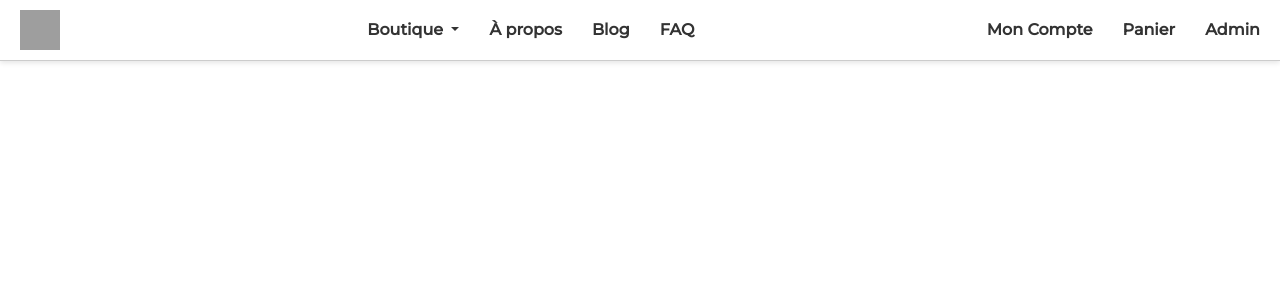
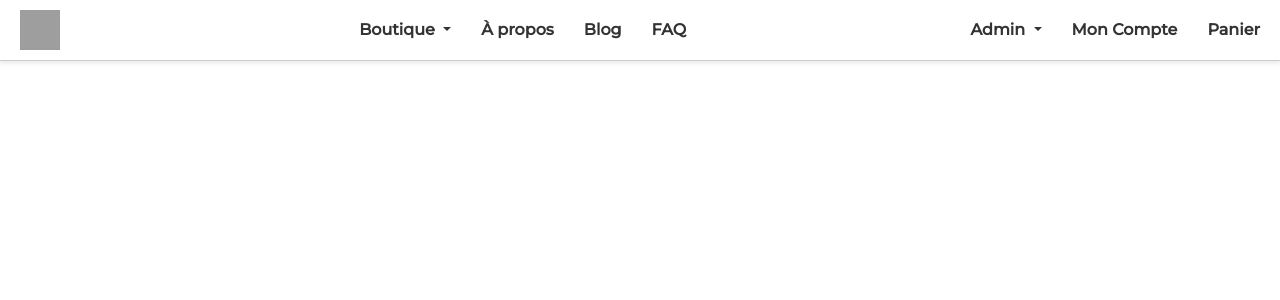
Before and after one commit to ClemLy/Maison-Eau-d-Or, a CodeIgniter 4 app: the page made by app/Views/commun/header.php in a window 1280 px wide. Shown: the top 300 px of the page. Run offline with PHP 8.4 and a stand-in for CodeIgniter, Linux system fonts and the light colour scheme; the template is opened without the code that fills it, so the values that code supplies are empty; some libraries are stand-ins or nearby versions; grey boxes are pictures that could not be loaded.

Commit message:
Header Admin

```diff
--- a/app/Controllers/Product/ProductController.php
+++ b/app/Controllers/Product/ProductController.php
@@ -25,7 +25,7 @@
             'content'   => view('Admin/products') // Contenu principal
         ];
 
-        return View('layout/main', $data);
+        return View('Layout/main', $data);
 
 
     }
--- a/app/Views/commun/header.php
+++ b/app/Views/commun/header.php
@@ -49,15 +49,27 @@
 
 
 				<div class="header-droite">
+					<?php if (session()->get('admin')): ?>
+						<li class="nav-item dropdown">
+							<a class="nav-link dropdown-toggle" href="<?= site_url('admin'); ?>" id="adminDropdown" role="button" data-bs-toggle="dropdown" aria-expanded="false">
+								Admin
+							</a>
+							<ul class="dropdown-menu" aria-labelledby="adminDropdown">
+								<li><a class="dropdown-item" href="<?= site_url('admin/produits'); ?>">Gestion Produits</a></li>
+								<li><a class="dropdown-item" href="<?= site_url('admin/categories'); ?>">Gestion Catégories</a></li>
+								<li><a class="dropdown-item" href="<?= site_url('admin/commandes'); ?>">Gestion Commandes</a></li>
+								<li><a class="dropdown-item" href="<?= site_url('admin/blog/ajouter'); ?>">Ajouter un Article</a></li>
+								<li><a class="dropdown-item" href="<?= site_url('admin/a-propos/modifier'); ?>">Modifier À Propos</a></li>
+								<li><a class="dropdown-item" href="<?= site_url('admin/faq/ajouter'); ?>">Modifier FAQ</a></li>
+							</ul>
+						</li>
+					<?php endif; ?>
 					<?php if (session()->get('isLoggedIn')): ?>
 						<li><a href="<?= site_url('account'); ?>">Mon Compte</a></li>
 					<?php else: ?>
 						<li><a href="<?= site_url('signin'); ?>">Se connecter</a></li>
 					<?php endif; ?>
 					    <li><a href="<?= site_url('panier'); ?>">Panier</a></li>
-                    <?php if (session()->get('admin')): ?>
-                        <li><a href="<?= site_url('admin'); ?>">Admin</a></li>
-                    <?php endif; ?>
 				</div>
 			</ul>
 		</nav>
```
Also changed, not shown: app/Controllers/Admin/AdminController.php (indentation only).
